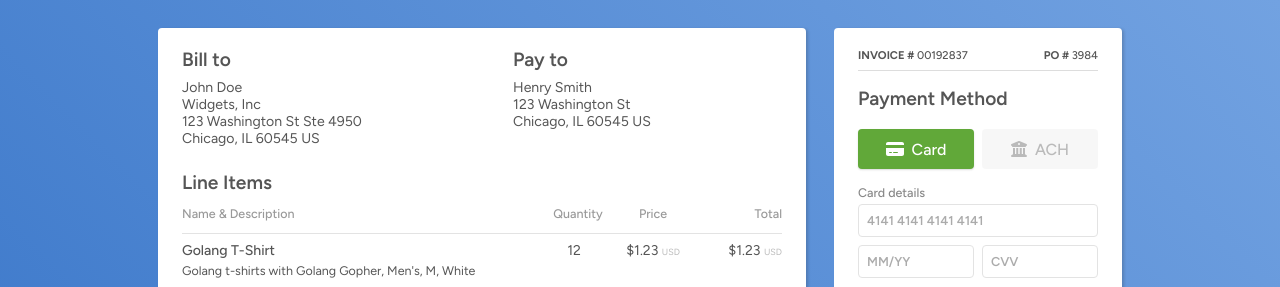
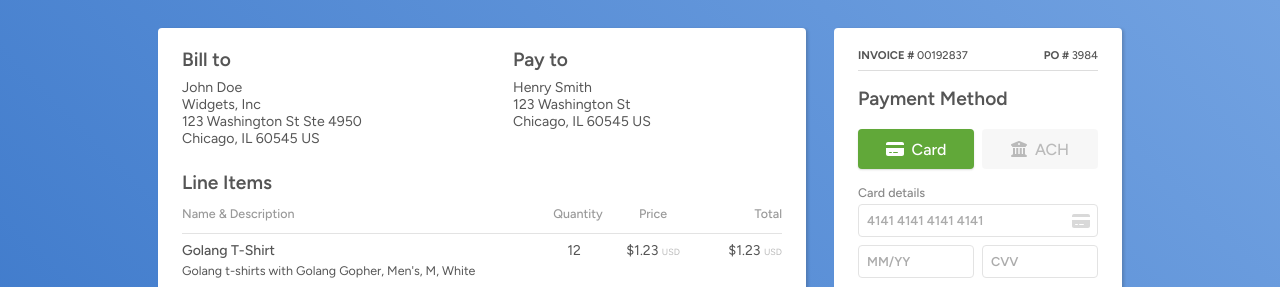
Before and after one commit to beeker1121/dddstructure-frontend, a Vue app: page /invoice/1 in a window 1280 px wide. Shown: the top 287 px of the page. Built offline with nearby package versions, Linux system fonts and the light colour scheme.

Commit message:
Added icon input field type, added credit card icon to credit card number input field on invoice payment page

```diff
--- a/src/style.css
+++ b/src/style.css
@@ -189,6 +189,21 @@ button.blue-bg {
         border-radius: 4px;
         outline: 0;
     }
+
+    &.icon-right {
+        position: relative;
+
+        input {
+            padding: var(--spacing) var(--spacing-four) var(--spacing) var(--spacing);
+        }
+
+        svg {
+            position: absolute;
+            right: var(--spacing);
+            bottom: var(--spacing);
+            opacity: 0.22;
+        }
+    }
 }
 
 .field-datepicker {
--- a/src/views/invoice.vue
+++ b/src/views/invoice.vue
@@ -156,9 +156,10 @@ const getInvoice = () => {
 
                         <div class="form">
                             <div class="card">
-                                <div class="field">
+                                <div class="field icon-right">
                                     <label for="card-number">Card details</label>
                                     <input id="card-number" type="text" placeholder="4141 4141 4141 4141" />
+                                    <font-awesome-icon class="icon" icon="credit-card" />
                                 </div>
 
                                 <div class="exp-cvv">
```
